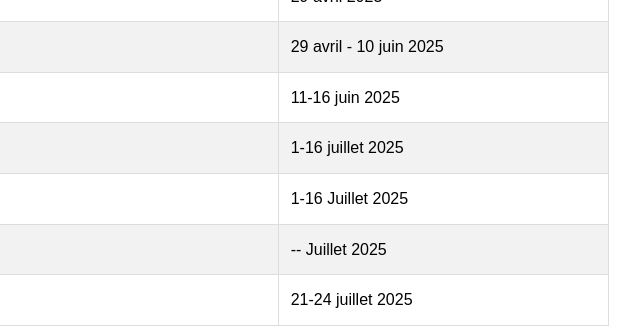
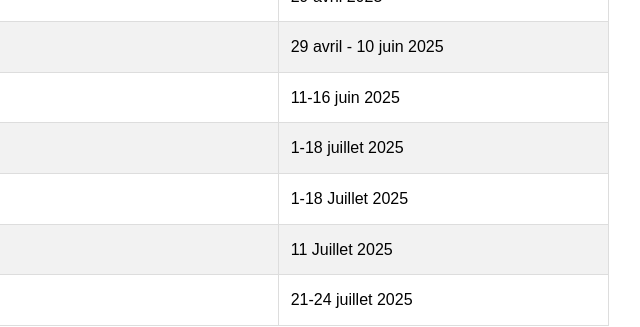
Before and after one commit to FST-USTTB/cmim-2025, a plain HTML site: page index.html in a window 1280 px wide. Shown: the part 2460-2787 px from the top of the page, 531-1171 px from the left. Drawn offline with Linux system fonts and the light colour scheme.

Commit message:
Update index.html

```diff
--- a/index.html
+++ b/index.html
@@ -283,15 +283,15 @@
         </tr>
         <tr>
           <td>Inscription des participants</td>
-          <td>1-16 juillet 2025</td>
+          <td>1-18 juillet 2025</td>
         </tr>
         <tr>
           <td>Notification aux candidats</td>
-          <td>1-16 Juillet 2025</td>
+          <td>1-18 Juillet 2025</td>
         </tr>
         <tr>
           <td>Publication du programme</td>
-          <td> -- Juillet 2025</td>
+          <td> 11 Juillet 2025</td>
         </tr>
         <tr>
           <td>Tenue de la conférence</td>
```
